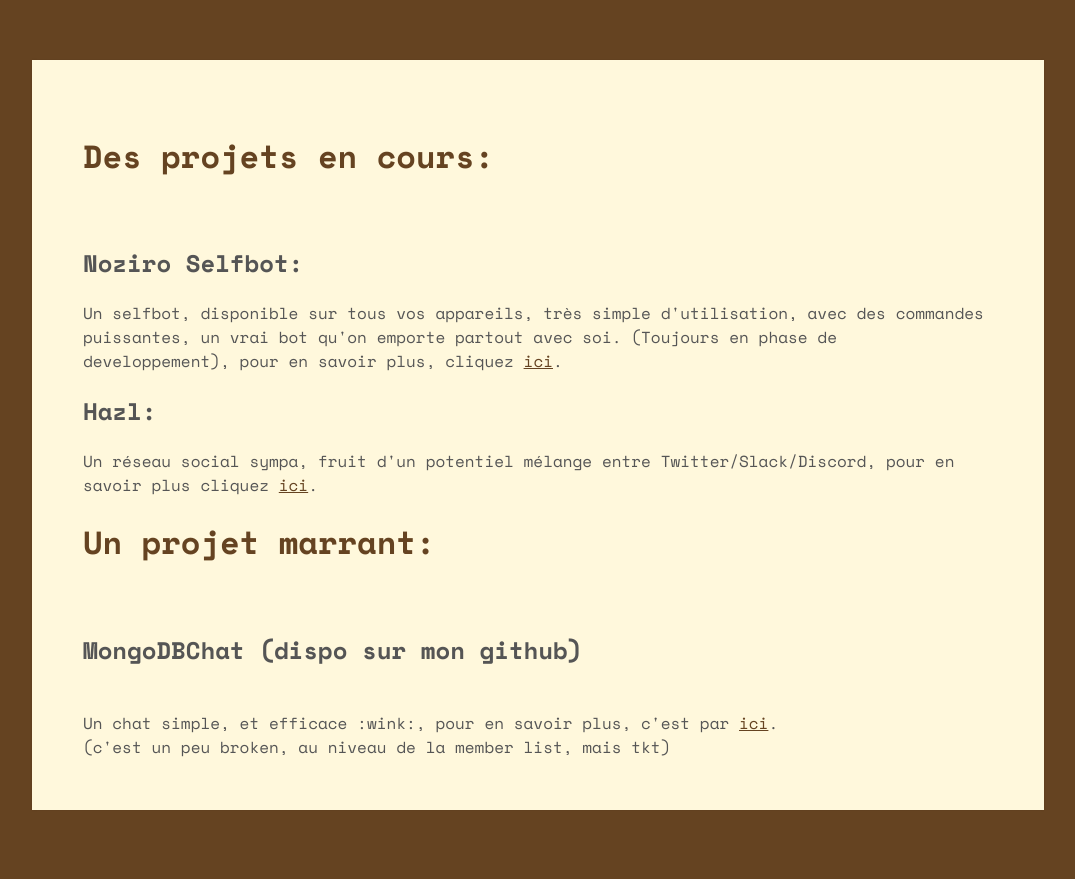
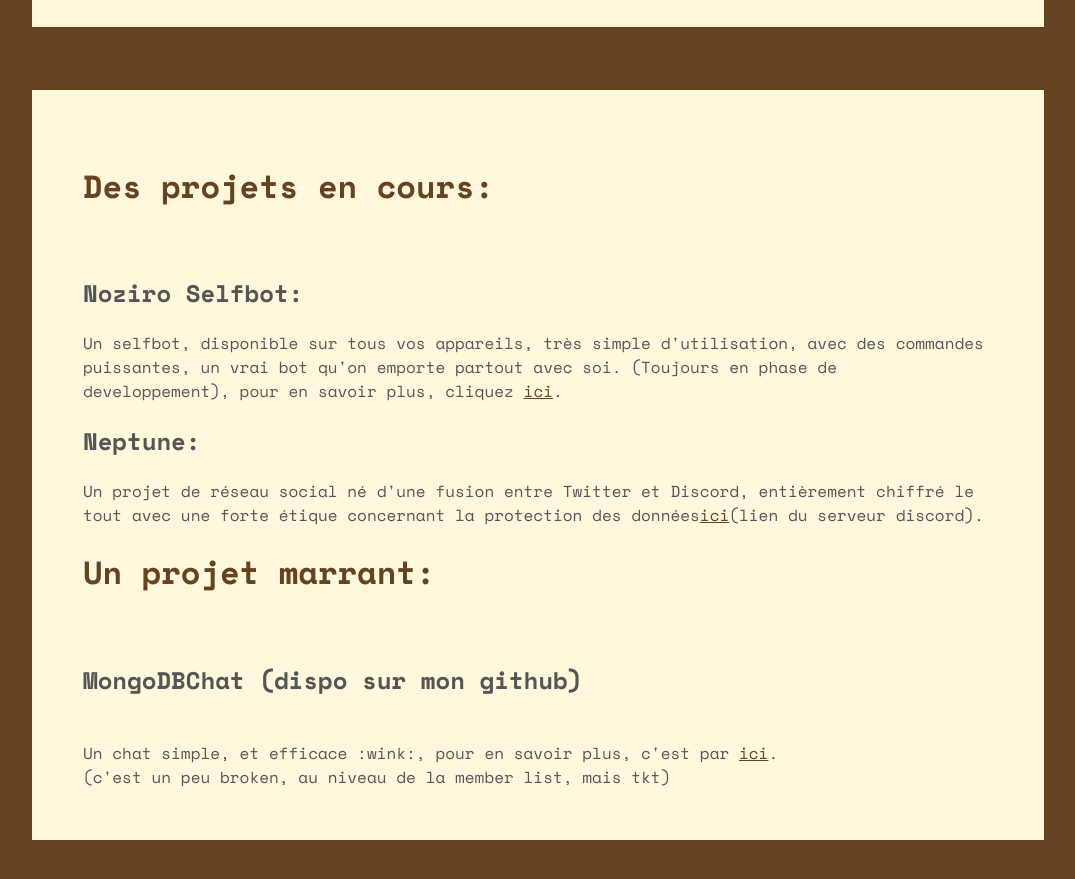
Before and after one commit to saravenpi/saravenpi-website, a plain HTML site: page index.html in a window 1280 px wide. Shown: the part 1609-2488 px from the top of the page, without its empty margins (102-1177 px from the left). Drawn offline with nearby package versions, Linux system fonts and the light colour scheme.

Commit message:
Add files via upload

```diff
--- a/index.html
+++ b/index.html
@@ -765,19 +765,21 @@ Je maîtrise les languages/frameworks suivants:
 
 <br/>
 
-<br><code>Socket.io</code>
+<br> <code>Python</code>
+
+<br/>
+
+<br><code>Vue.js</code>
+
+<br/>
+
+<br><code>Go</code>
 
 <br/>
 
 <br>
 
-<code>Python</code> (je hais ce language, mais je l'ai appri pour la culture G)
 
-<br/>
-
-<br>
-
-Je suis entrain d'apprendre actuellement en profondeur le <code>React</code>
 
 
 
@@ -845,9 +847,10 @@ Un selfbot, disponible sur tous vos appareils, très simple d'utilisation, avec
 
 <br>
 
-  <h2>Hazl:</h2>
+  <h2>Neptune:</h2>
 
-  Un réseau social sympa, fruit d'un potentiel mélange entre Twitter/Slack/Discord, pour en savoir plus cliquez <a href="https://www.hazl.tk">ici</a>.
+  Un projet de réseau social né d'une fusion entre Twitter et Discord, entièrement chiffré
+  le tout avec une forte étique concernant la protection des données<a href="https://discord.gg/neptunefr">ici</a>(lien du serveur discord).
 
   <br>
 
```
